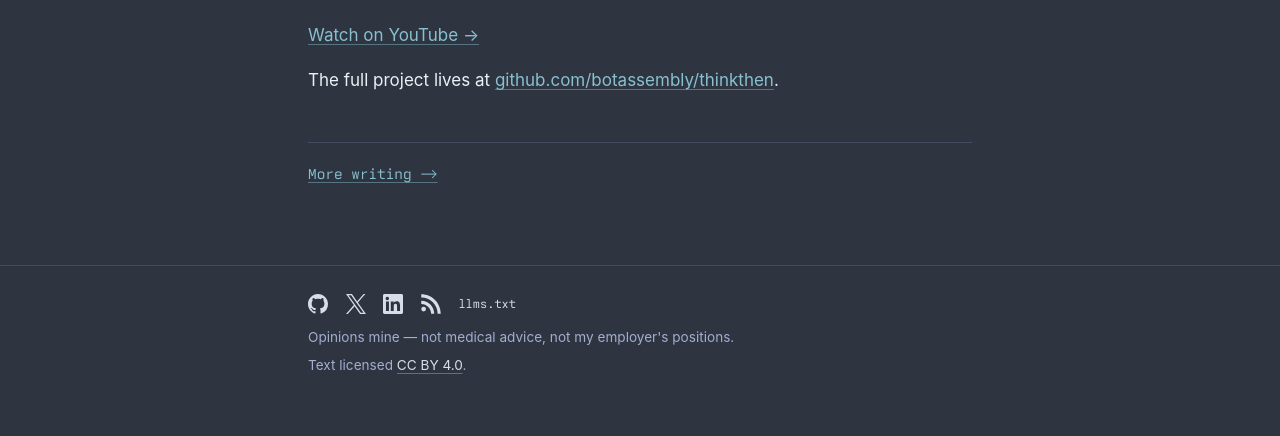
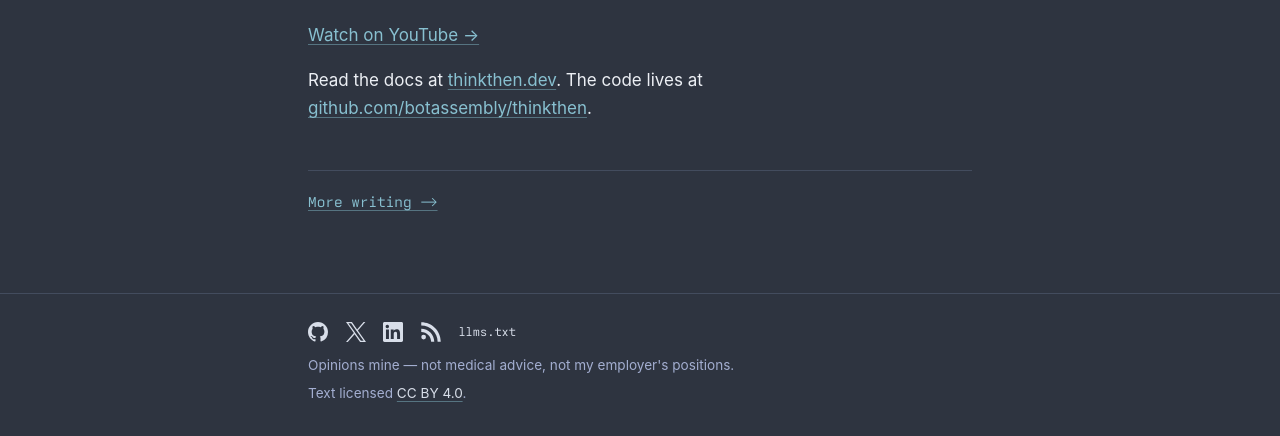
Before and after one commit to imaurer/imaurer.github.io, an Astro site in the folder astro/: page /writing/coding-agent-proof-spirals in a window 1280 px wide. Shown: the part 3277-3713 px from the top of the page. Built offline with nearby package versions, Linux system fonts and the light colour scheme; Astro itself is replaced by a stand-in of ours.

Commit message:
Link the ThinkThen docs site from the proof spirals post

```diff
--- a/astro/src/content/writing/coding-agent-proof-spirals.md
+++ b/astro/src/content/writing/coding-agent-proof-spirals.md
@@ -69,4 +69,4 @@ The command prints `true` and exits 0 for yes, 1 for no and 3 for not sure. A sh
 
 [Watch on YouTube →](https://www.youtube.com/watch?v=YbzrlpAyCV4)
 
-The full project lives at [github.com/botassembly/thinkthen](https://github.com/botassembly/thinkthen).
+Read the docs at [thinkthen.dev](https://thinkthen.dev). The code lives at [github.com/botassembly/thinkthen](https://github.com/botassembly/thinkthen).
```
